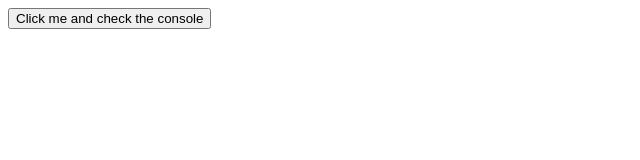
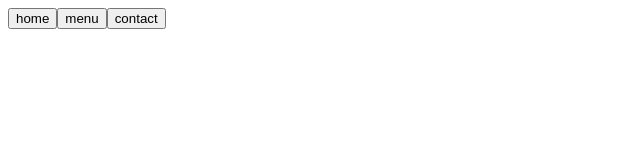
Before and after one commit to 4C-75-63-6B-79/Restaurant_Page, a website built with webpack: page src/template.html in a window 1280 px wide. Shown: the whole page, without its empty margins (0-640 px from the left). Built offline with nearby package versions, Linux system fonts and the light colour scheme.

Commit message:
Basic index.js is linked to the modlules

```diff
--- a/src/index.js
+++ b/src/index.js
@@ -1,13 +1,29 @@
-function component() {
+import home from './modules/home.js';
+import menu from './modules/menu.js';
+import contact from './modules/contact.js';
+
+function addMenuButtons() {
     const element = document.createElement("div");
+    element.setAttribute("id", "menu");
 
-    const btn = document.createElement("button");
-    btn.innerHTML = "Click me and check the console";
-    btn.addEventListener('click', () => console.log("button was clicked"));
+    const btnHome = document.createElement("button");
+    btnHome.innerHTML = "home";
+    btnHome.addEventListener('click', home);
 
-    element.appendChild(btn);
+    const btnMenu = document.createElement("button");
+    btnMenu.innerHTML = "menu";
+    btnMenu.addEventListener('click', menu);
 
-    return btn;
+    const btnContact = document.createElement("button");
+    btnContact.innerHTML = "contact";
+    btnContact.addEventListener('click', contact);
+
+    element.appendChild(btnHome);
+    element.appendChild(btnMenu);
+    element.appendChild(btnContact);
+
+    return element;
 }
 
-document.body.appendChild(component());
+const content = document.getElementById("content");
+content.appendChild(addMenuButtons());
--- /dev/null
+++ b/src/modules/contact.js
@@ -0,0 +1,3 @@
+export default function home() {
+    console.log("this is contact.");
+}
--- /dev/null
+++ b/src/modules/home.js
@@ -0,0 +1,3 @@
+export default function home() {
+    console.log("this is home.");
+}
--- /dev/null
+++ b/src/modules/menu.js
@@ -0,0 +1,3 @@
+export default function menu() {
+    console.log("this is menu");
+}
--- a/src/template.html
+++ b/src/template.html
@@ -5,6 +5,6 @@
     <title><%= htmlWebpackPlugin.options.title %></title>
 </head>
 <body>
-
+    <div id="content"></div>
 </body>
 </html>
```
